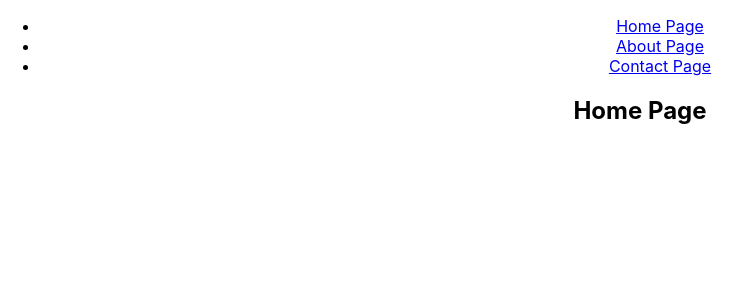
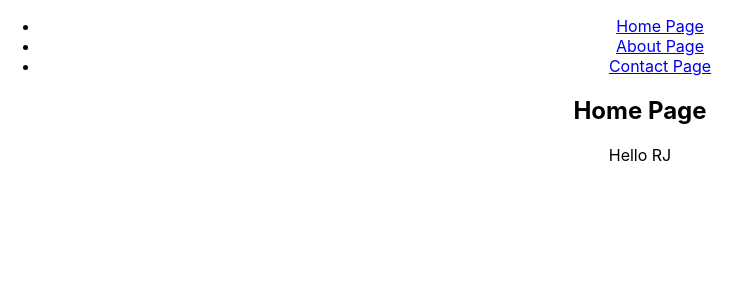
Before and after one commit to rjsalamanca/react-router-demo, a React (Create React App) app: page / in a window 1280 px wide. Shown: the top 300 px of the page, without its empty margins (0-751 px from the left). Built offline with nearby package versions, Linux system fonts and the light colour scheme.

Commit message:
working on sending props to our index component

```diff
--- a/src/App.js
+++ b/src/App.js
@@ -4,7 +4,16 @@ import { BrowserRouter as Router, Route, Link } from 'react-router-dom';
 import './App.css';
 
 // Component
-const Index = () => <h2>Home Page</h2>;
+const Index = props => {
+  console.log('props are: ', props)
+  return (
+    <>
+      <h2>Home Page</h2>
+      <p>Hello {props.name}</p>
+    </>
+  );
+};
+
 const About = () => <h2>About Page</h2>
 const Contact = () => <h2>Contact Page</h2>;
 
@@ -25,7 +34,11 @@ function App() {
             </li>
           </ul>
         </nav>
-        <Route path="/" exact component={Index} />
+        <Route
+          path="/"
+          exact
+          render={routeProps => <Index name="RJ" {...routeProps} />}
+        />
         <Route path="/about" exact component={About} />
         <Route path="/contact" exact component={Contact} />
       </div>
```
